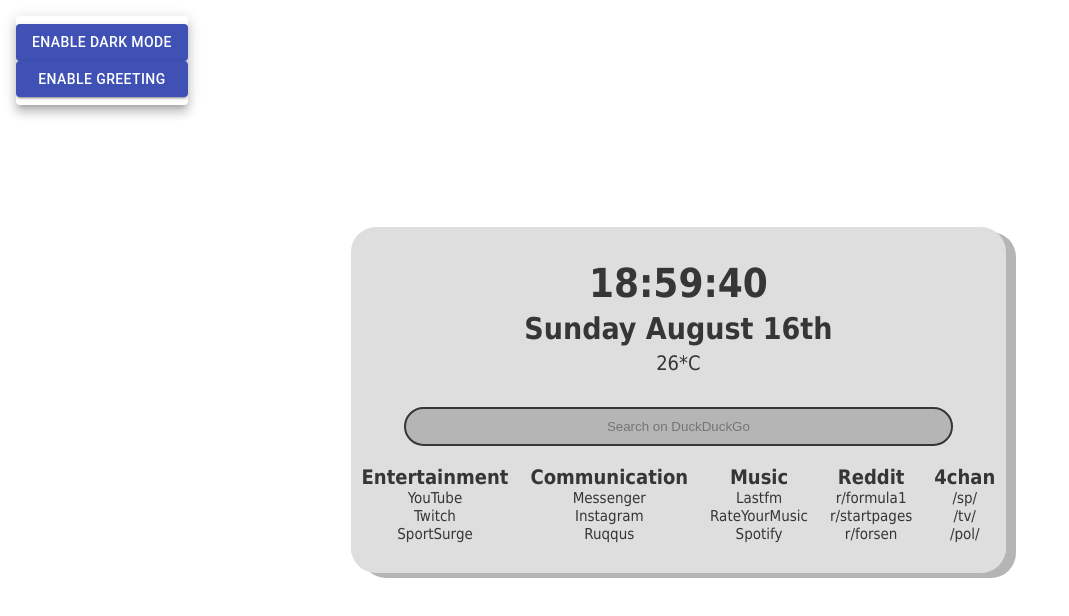
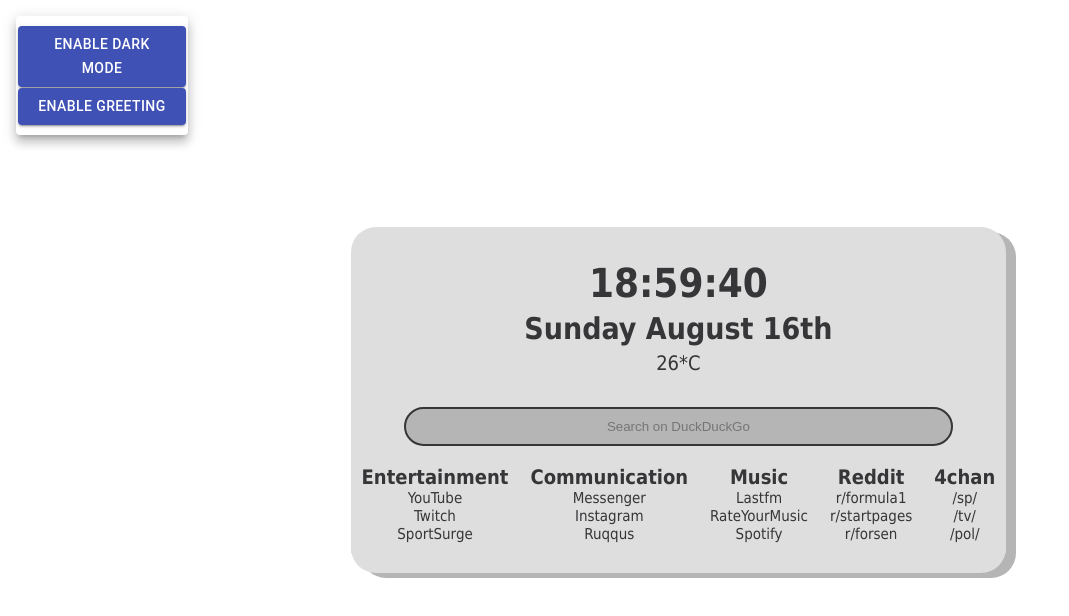
Before and after one commit to Burday/fronty, a React (Create React App) app: page / in a window 1280 px wide. Both pictures are taken after a click on the button 44 px from the left and 30 px from the top of the page. Shown: the top 616 px of the page, without its empty margins (0-1069 px from the left). Built offline with nearby package versions, Linux system fonts and the light colour scheme.

Commit message:
fixed styles

```diff
--- a/src/components/Main/Settings.js
+++ b/src/components/Main/Settings.js
@@ -38,10 +38,12 @@ const Settings = ({theme,themeToggler, greetingToggler, greeting}) => {
     open={Boolean(anchorEl)}
     onClose={handleClose}
     >
-    <FormGroup>
+      <div className="buttonDiv">
       <Button name="darkMode "variant="contained" color="primary" onClick={handleDarkMode}>{theme ? "Disable" : "Enable"} Dark Mode</Button>
+      </div>
+      <div className="buttonDiv">
       <Button name="greeting" variant="contained" color="primary" onClick={handleGreeting}>{greeting ? "Disable" : "Enable"} Greeting</Button>
-    </FormGroup>
+      </div>
     </Menu>
         </div>
     )
--- a/src/components/css/Settings.css
+++ b/src/components/css/Settings.css
@@ -1,9 +1,11 @@
-/*Settings icon */
-.cog{
-    margin-right: 90%;
-  }
+.buttonDiv{
+  margin: 1%;
+  display: flex;
+  flex-wrap: wrap;
+  flex-direction: column;
+}
 
-  .Settings-div{
+.Settings-div{
     margin-left:1%;
     margin-top: 1%;
   }
```
